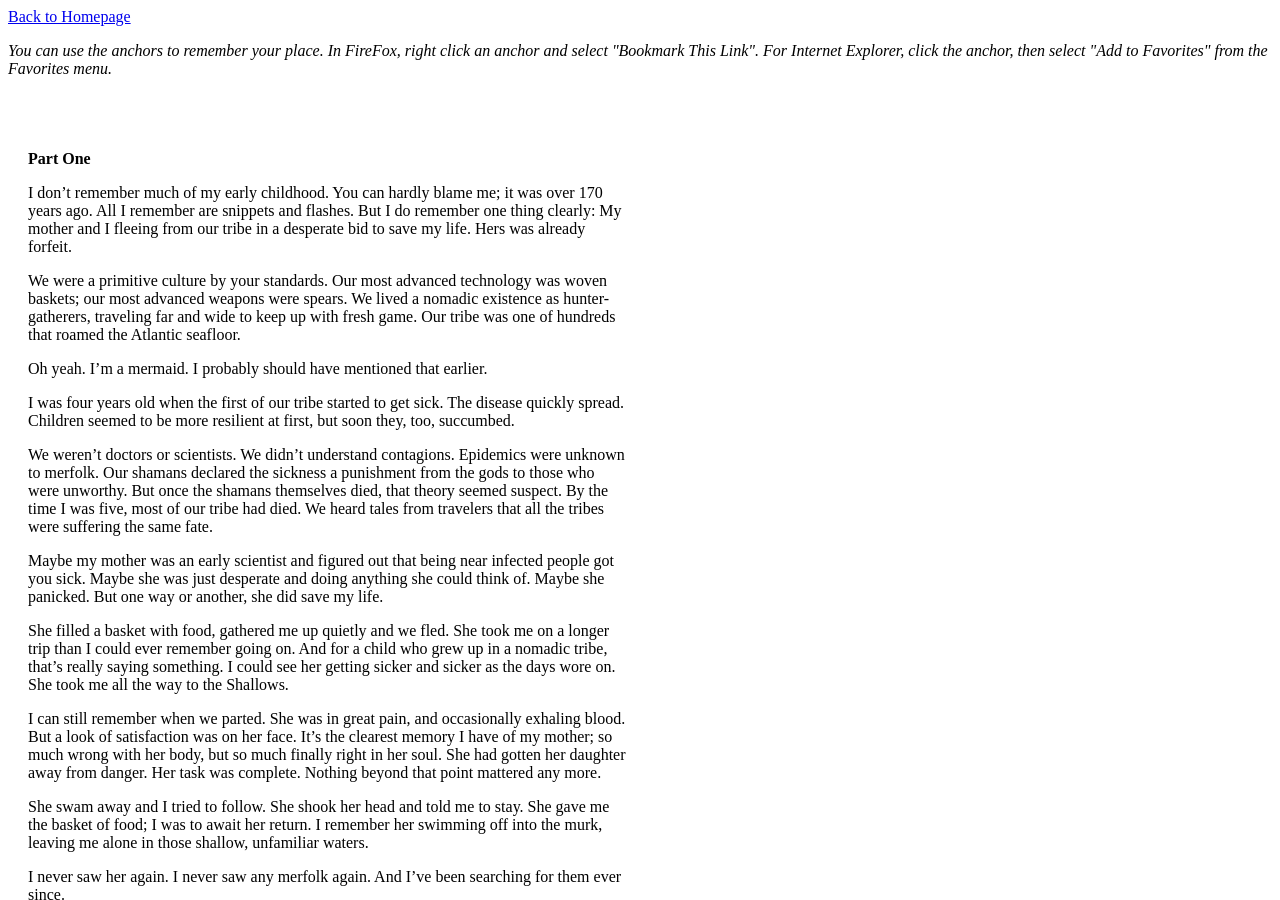
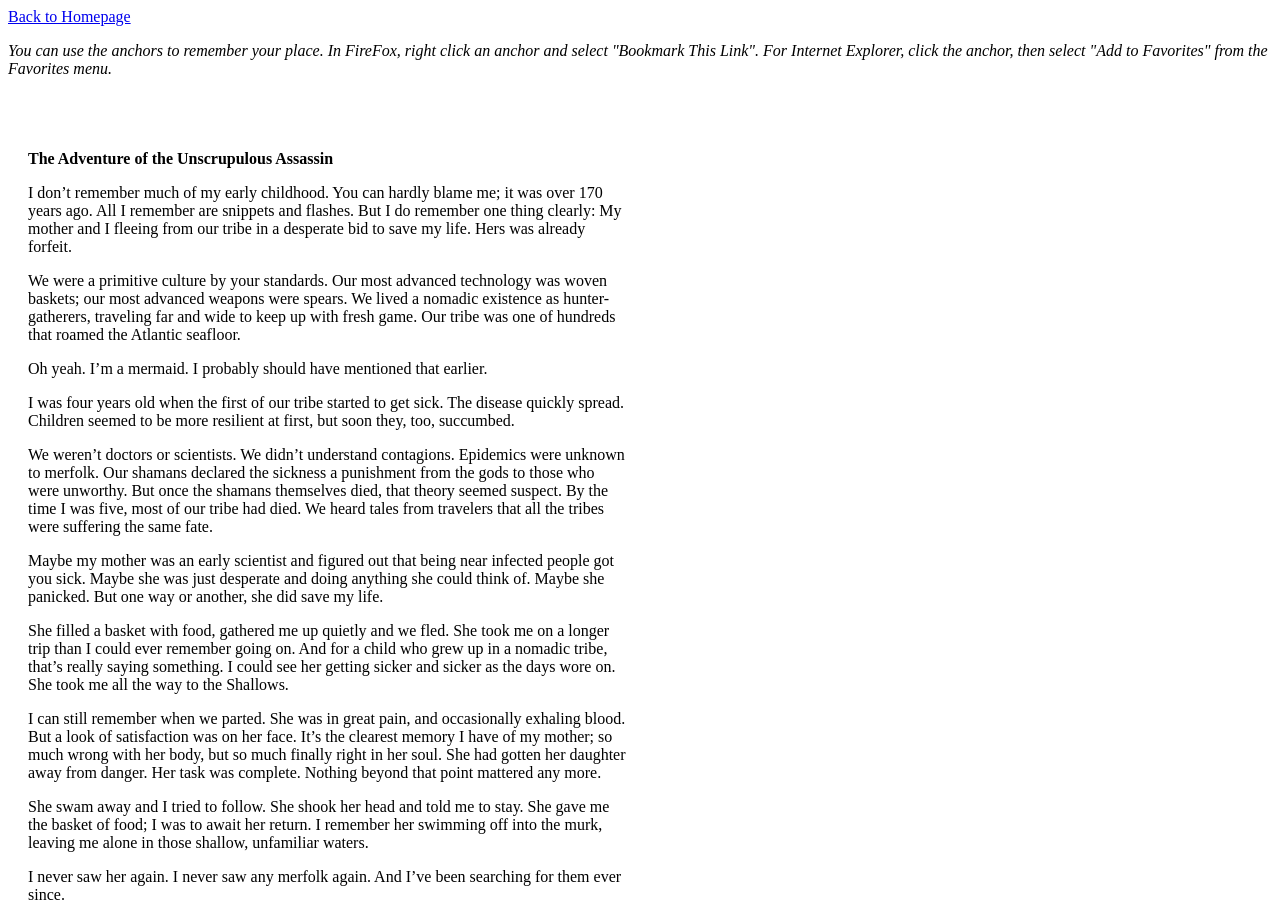
Before and after one commit to 0x000m/old, a Jekyll site: the page built from test.md, in a window 1280 px wide and 900 px high. Built offline with Jekyll 4.4.1, drawn with Linux system fonts in a browser that asks for light colours.

Commit message:
Update test.md

```diff
--- a/test.md
+++ b/test.md
@@ -1,7 +1,7 @@
 ---
 layout: page
 teaser: You can use the anchors to remember your place. In FireFox, right click an anchor and select "Bookmark This Link". For Internet Explorer, click the anchor, then select "Add to Favorites" from the Favorites menu.
-header: Part One
+header: The Adventure of the Unscrupulous Assassin
 ---
 
 
```
